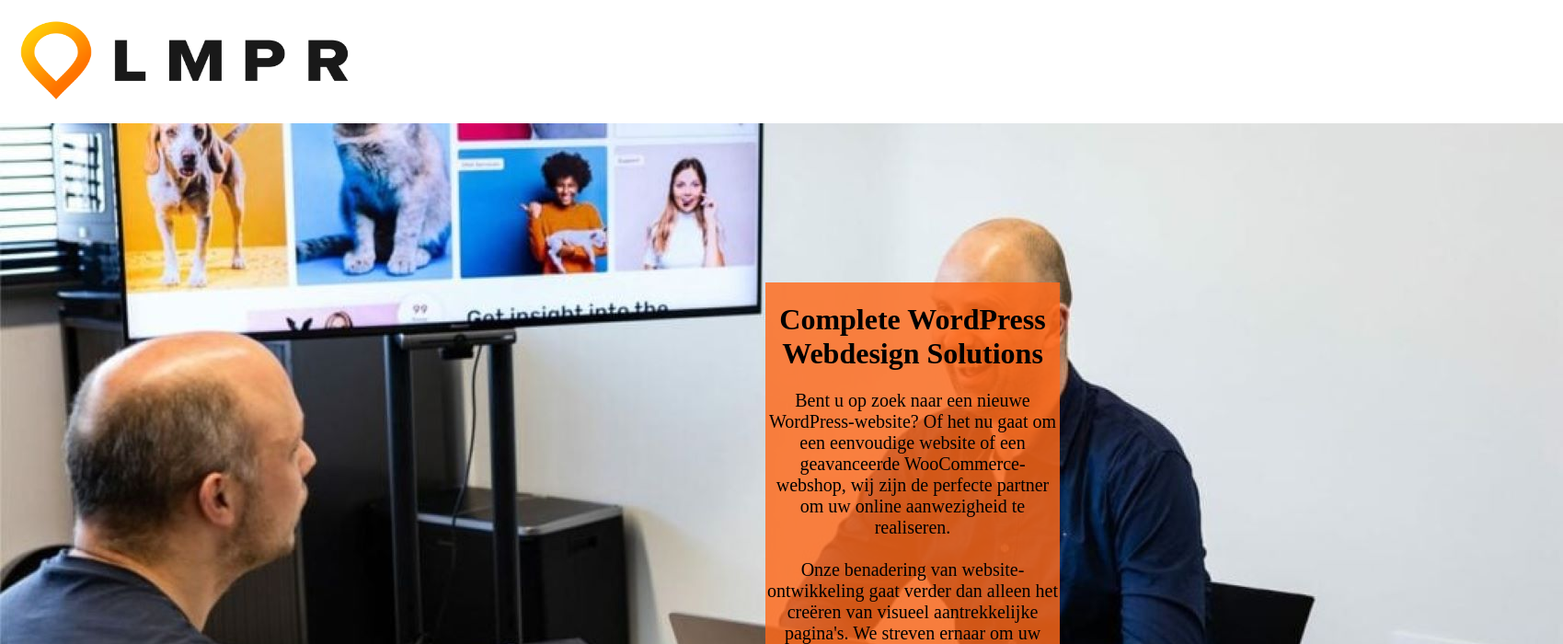
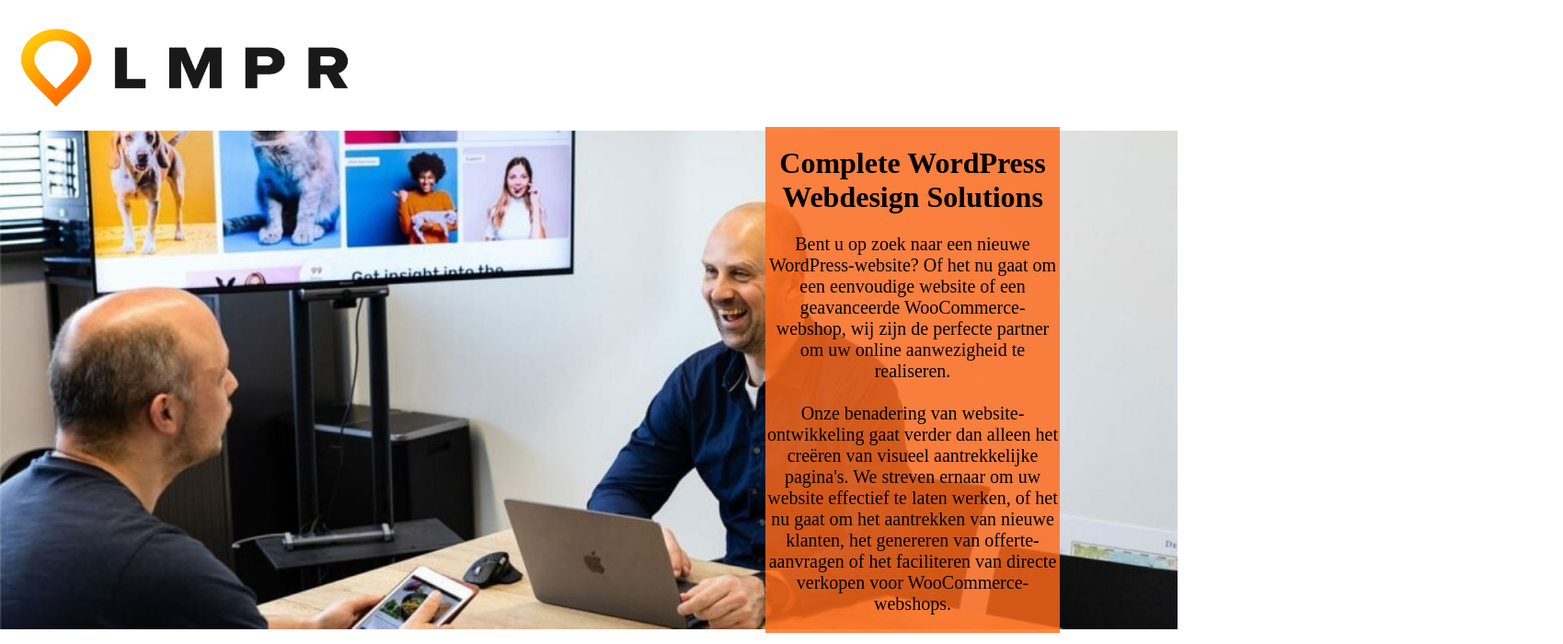
Before and after one commit to RDJL2003/Landingspagina, an Angular app: page / in a window 1280 px wide. Shown: the top 700 px of the page at 92% size, 1699 px wide, since content can reach past the window. Built offline with nearby package versions, Linux system fonts and the light colour scheme.

Commit message:
Afbeelding 100%

```diff
--- a/src/app/slideshow/slideshow.component.css
+++ b/src/app/slideshow/slideshow.component.css
@@ -4,14 +4,18 @@
 :host .slideshow-container {
   position: relative;
   max-width: auto;
-  margin: 1 auto;
+  margin-left: 0;
+  margin-right: 0;
   opacity: 1;
   transition: 1s;
 
 }
 img{
-  width: auto;
+  width:  100%;
   height: 100%;
+  margin-left: 0;
+  margin-right: 0;
+
 }
 
   .text-box {
@@ -22,6 +26,8 @@
     background-color: rgba(255, 106, 26, 0.82);
     padding: 0px;
     text-align: center;
+    margin-left: 0;
+    margin-right: 0;
 }
 
 
--- a/src/styles.css
+++ b/src/styles.css
@@ -4,7 +4,10 @@
 }
 
 body{
-    margin: 0%;
+    margin-left: 0;
+    margin-right: 0;
+    padding-left: 0;
+    padding-right: 0;
 }
 
 .logo {
```
